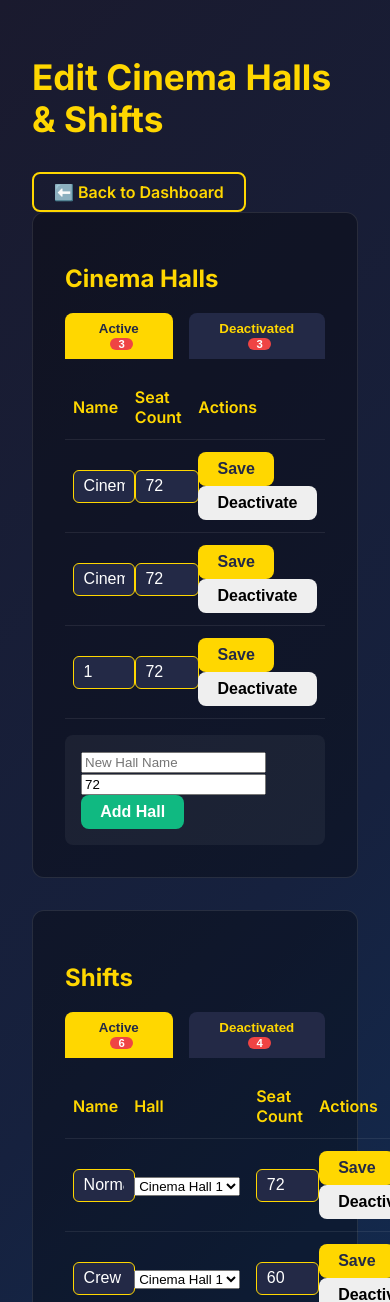
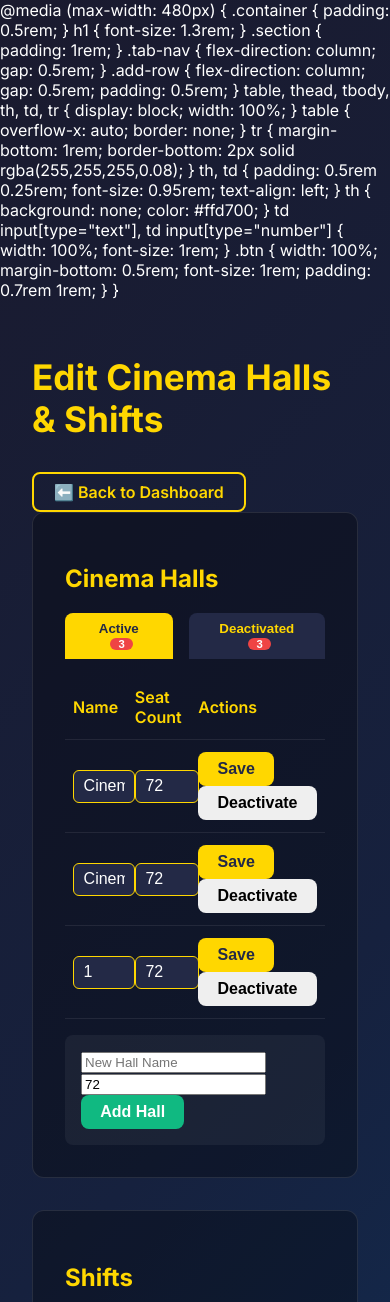
Before and after one commit to YouBhoy/Movie-Night-WD-Version, a PHP site: page /manage-halls.php in a window 390 px wide; the page is wider, and only the part inside the window is pictured. Shown: the top 1302 px of that part. Run offline with PHP 8.4, Linux system fonts and the light colour scheme; a user stored in the database is signed in; data comes from the database, SQL or seed files in the repository; some libraries are stand-ins or nearby versions.

Commit message:
fixed some more ui issues

```diff
--- a/manage-halls.php
+++ b/manage-halls.php
@@ -148,6 +148,59 @@ $deactivatedShifts = array_filter($shifts, function($s) { return !$s['is_active'
       text-decoration: none !important;
     }
     </style>
+    @media (max-width: 480px) {
+        .container {
+            padding: 0.5rem;
+        }
+        h1 {
+            font-size: 1.3rem;
+        }
+        .section {
+            padding: 1rem;
+        }
+        .tab-nav {
+            flex-direction: column;
+            gap: 0.5rem;
+        }
+        .add-row {
+            flex-direction: column;
+            gap: 0.5rem;
+            padding: 0.5rem;
+        }
+        table, thead, tbody, th, td, tr {
+            display: block;
+            width: 100%;
+        }
+        table {
+            overflow-x: auto;
+            border: none;
+        }
+        tr {
+            margin-bottom: 1rem;
+            border-bottom: 2px solid rgba(255,255,255,0.08);
+        }
+        th, td {
+            padding: 0.5rem 0.25rem;
+            font-size: 0.95rem;
+            text-align: left;
+        }
+        th {
+            background: none;
+            color: #ffd700;
+        }
+        td input[type="text"],
+        td input[type="number"] {
+            width: 100%;
+            font-size: 1rem;
+        }
+        .btn {
+            width: 100%;
+            margin-bottom: 0.5rem;
+            font-size: 1rem;
+            padding: 0.7rem 1rem;
+        }
+    }
+</style>
 </head>
 <body>
 <div class="container">
```
Also changed, not shown: seat-layout-editor.php (+53 -0 lines), 1 other file.
